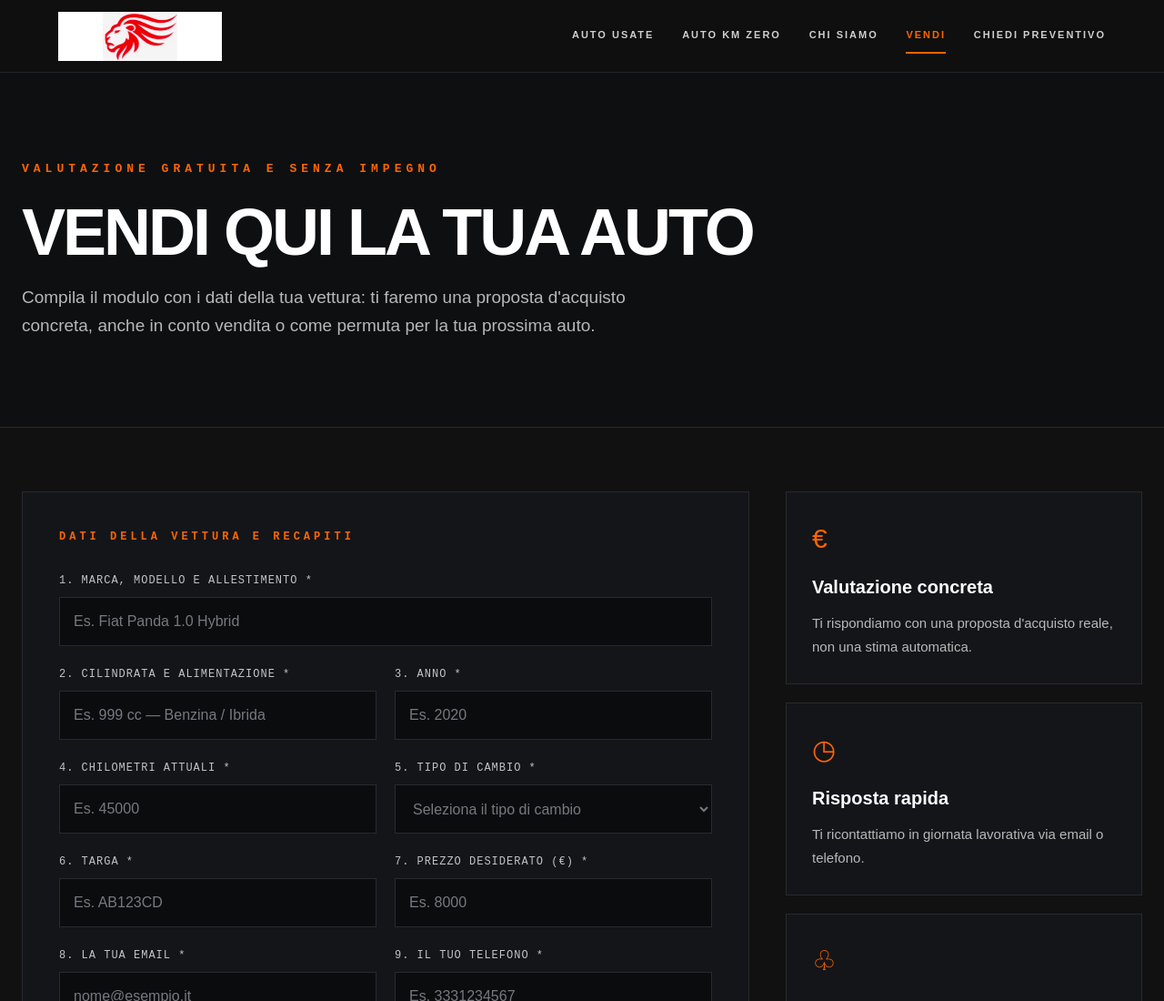
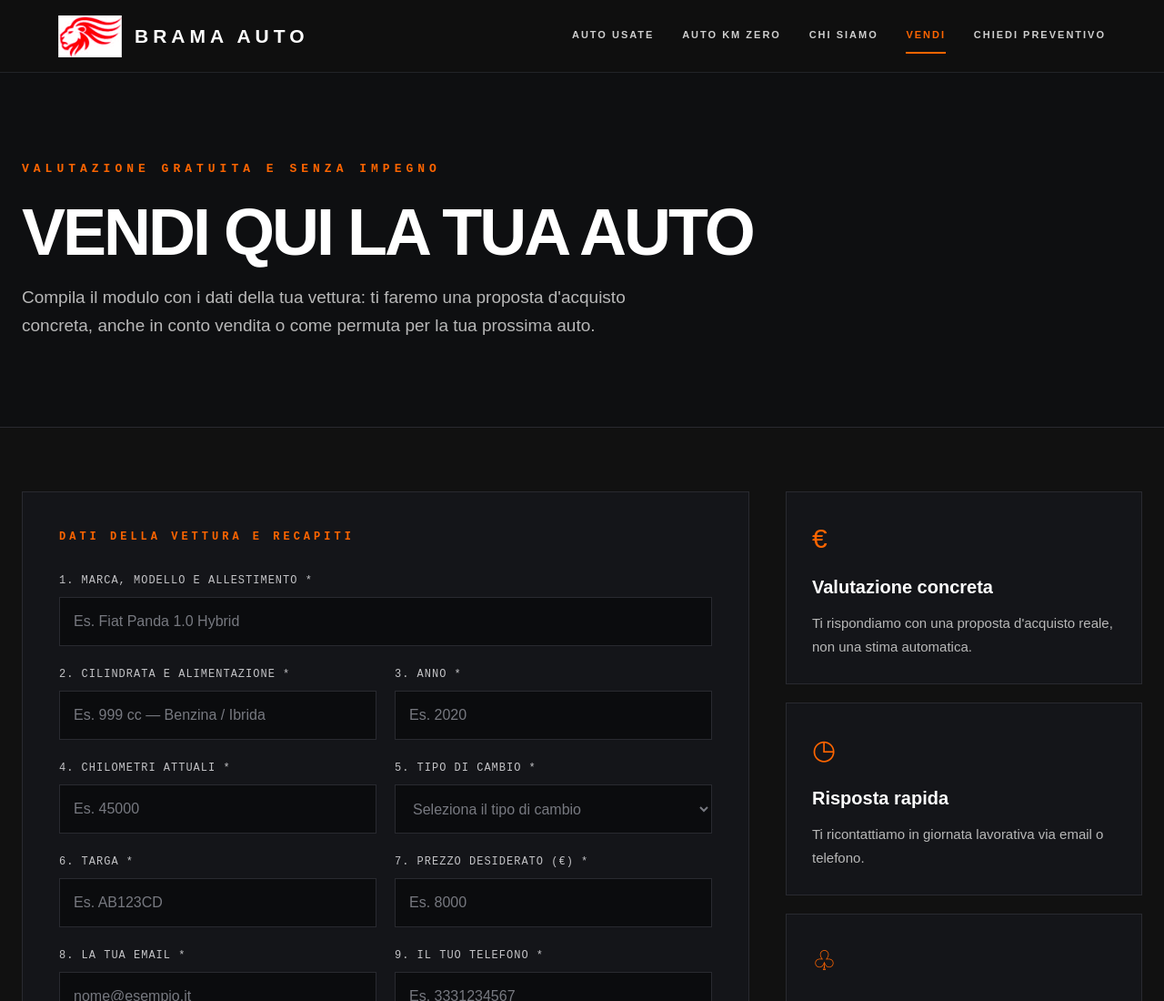
Before and after one commit to bramauto/stargazers-log, a plain HTML site: page vendi.html in a window 1280 px wide. Shown: the top 1100 px of the page at 91% size. Drawn offline with Linux system fonts and the light colour scheme.

Commit message:
Affianca il nome al leone scontornato in vendi

```diff
--- a/vendi.html
+++ b/vendi.html
@@ -14,10 +14,10 @@
 </head>
 <body>
   <header class="navbar"><a class="logo" href="index.html" aria-label="Brama Auto, pagina iniziale">
-        <svg xmlns="http://www.w3.org/2000/svg" width="180" height="54" viewBox="0 0 936 280" aria-hidden="true" style="display:block">
-          <defs><filter id="header-brand" color-interpolation-filters="sRGB"><feColorMatrix type="matrix" values="0 0 0 0 1  -2 2 0 0 1  -1.7 1.7 0 0 1  0 -1.05 0 0 1.02"/></filter></defs>
-          <image href="logo1.jpg" width="936" height="280" filter="url(#header-brand)"/>
-        </svg>
+        <svg xmlns="http://www.w3.org/2000/svg" width="70" height="46" viewBox="0 0 162 107" aria-hidden="true" style="display:block">
+          <defs><filter id="header-brand" color-interpolation-filters="sRGB"><feColorMatrix type="matrix" values="0 0 0 0 1  -2 2 0 0 1  -1.7 1.7 0 0 1  0 -1.2 0 1.11 0"/></filter></defs>
+          <image href="logo1.jpg" width="162" height="107" filter="url(#header-brand)"/>
+        </svg><span style="color:#fff">BRAMA AUTO</span>
       </a><nav class="menu" aria-label="Navigazione principale"><a href="usato.html">AUTO USATE</a><a href="km-zero.html">AUTO KM ZERO</a><a href="chi-siamo.html">CHI SIAMO</a><a href="vendi.html" aria-current="page">VENDI</a><a href="chiedi.html">CHIEDI PREVENTIVO</a></nav></header>
   <main>
     <section class="page-heading" aria-labelledby="page-title"><div class="heading-inner"><p class="eyebrow">VALUTAZIONE GRATUITA E SENZA IMPEGNO</p><h1 id="page-title">VENDI QUI LA TUA AUTO</h1><p class="intro">Compila il modulo con i dati della tua vettura: ti faremo una proposta d'acquisto concreta, anche in conto vendita o come permuta per la tua prossima auto.</p></div></section>
```
